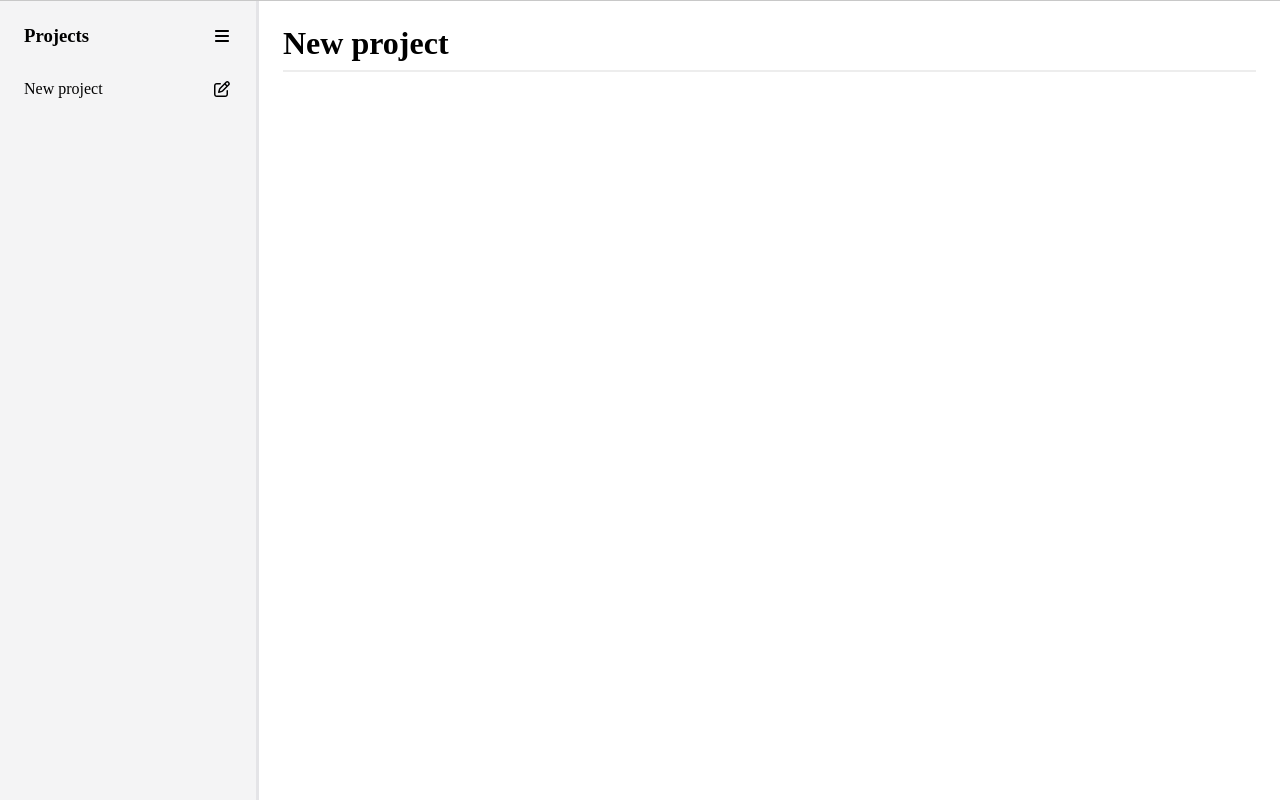
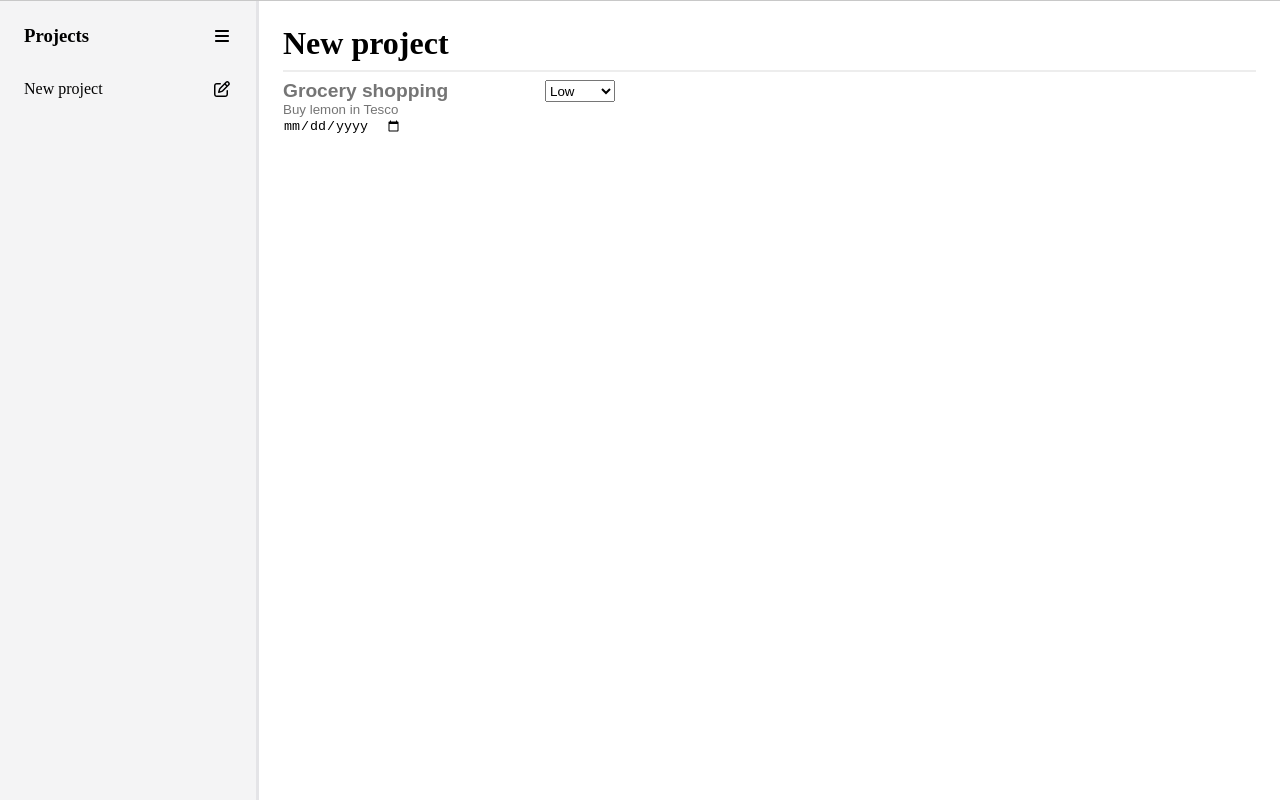
Before and after one commit to prodbylcsh/Todo-List-The-Odin-Project, a website built with webpack: page src/template.html in a window 1280 px wide. Built offline with nearby package versions, Linux system fonts and the light colour scheme.

Commit message:
added item inputs

```diff
--- a/src/index.js
+++ b/src/index.js
@@ -119,6 +119,53 @@ if (!("projects" in localStorage)) {
     const divider = document.createElement("hr");
     projectDiv.appendChild(divider);
 
+    const itemsContainer = document.createElement("div");
+    itemsContainer.id = "project-items";
+
+    const newItem = document.createElement("div");
+    newItem.classList.add("new-item");
+
+    const newItemName = document.createElement("input");
+    newItemName.id = "new-item-name";
+    newItemName.setAttribute("type", "text");
+    newItemName.setAttribute("placeholder", "Grocery shopping");
+    newItem.appendChild(newItemName);
+
+    const newItemDescription = document.createElement("input");
+    newItemDescription.id = "new-item-description";
+    newItemDescription.setAttribute("type", "text");
+    newItemDescription.setAttribute("placeholder", "Buy lemon in Tesco");
+    newItem.appendChild(newItemDescription);
+
+    const newItemDueDate = document.createElement("input");
+    newItemDueDate.id = "new-item-due-date";
+    newItemDueDate.setAttribute("type", "date");
+    newItem.appendChild(newItemDueDate);
+
+    const newItemPriority = document.createElement("select");
+    newItemPriority.id = "new-item-priority";
+
+    const lowPriority = document.createElement("option");
+    lowPriority.value = "low";
+    lowPriority.textContent = "Low";
+    newItemPriority.appendChild(lowPriority);
+
+    const mediumPriority = document.createElement("option");
+    mediumPriority.value = "medium";
+    mediumPriority.textContent = "Medium";
+    newItemPriority.appendChild(mediumPriority);
+
+    const highPriority = document.createElement("option");
+    highPriority.value = "high";
+    highPriority.textContent = "High";
+    newItemPriority.appendChild(highPriority);
+
+    newItem.appendChild(newItemPriority);
+
+    itemsContainer.appendChild(newItem);
+
+    projectDiv.appendChild(itemsContainer);
+
     content.appendChild(projectDiv);
 }
 
--- a/src/styles.css
+++ b/src/styles.css
@@ -23,6 +23,12 @@ hr {
     height: 2px;
     border: none;
     background-color: rgb(237, 237, 237);
+}
+
+input {
+    padding: 0;
+    margin: 0;
+    line-height: 1rem;
 }
 
 body {
@@ -111,6 +117,33 @@ main {
     align-items: center;
 }
 
+#project-items {
+    display: flex;
+    flex-direction: column;
+}
+
+.new-item {
+    display: grid;
+    grid-template: min-content min-content min-content / min-content min-content;
+    grid-auto-flow: column;
+}
+
+#new-item-name {
+    border: none;
+    font-size: 1.2rem;
+    font-weight: bold;
+}
+
+#new-item-description {
+    border: none;
+    color: gainsboro;
+}
+
+#new-item-due-date {
+    border: none;
+    width: min-content;
+}
+
 @media (min-width: 48rem) {
     aside {
         width: var(--sidebar-default-width);
```
